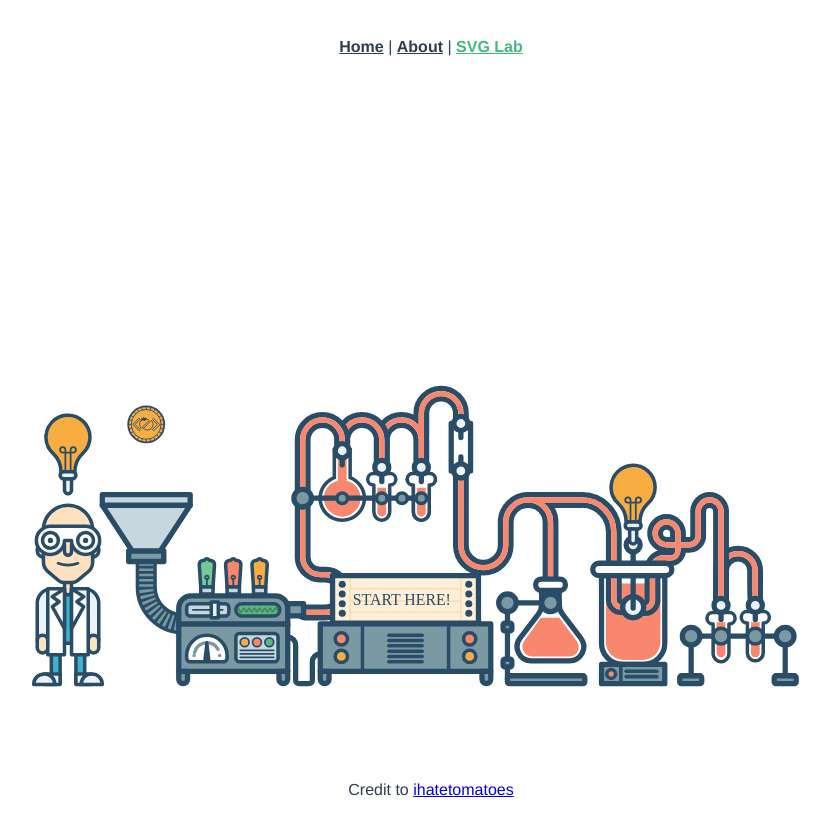
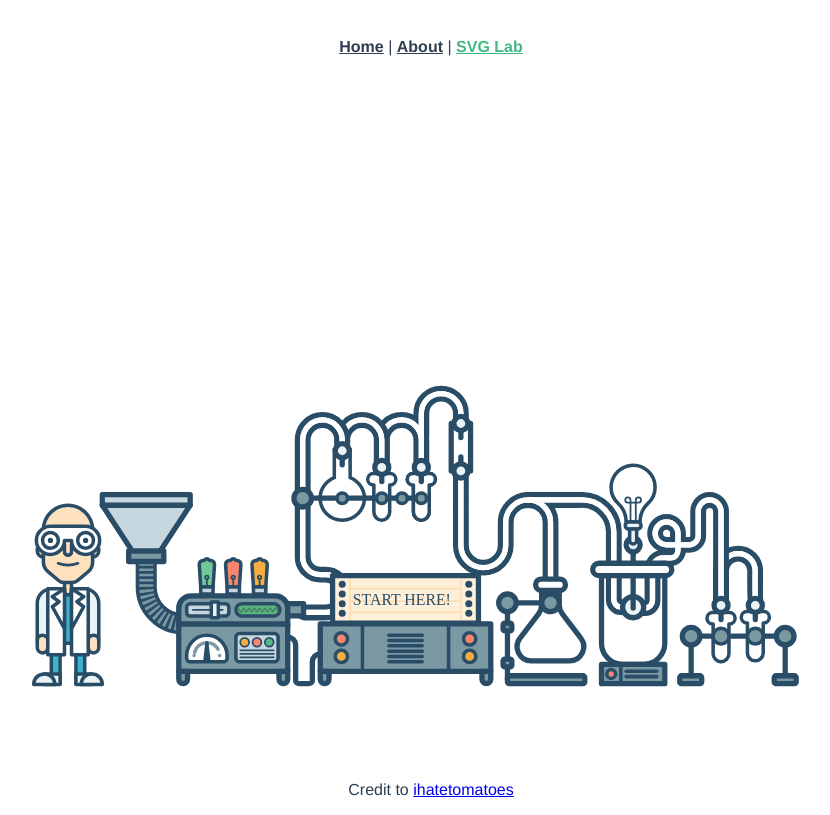
Before and after one commit to bencodezen/animation-lab, a Vue app: page /svg-lab in a window 1280 px wide. Shown: the whole page, without its empty margins (209-1039 px from the left). Built offline with nearby package versions, Linux system fonts and the light colour scheme.

Commit message:
feature: Reset all liquids to hide

```diff
--- a/src/components/LabSVG.vue
+++ b/src/components/LabSVG.vue
@@ -3,12 +3,26 @@ export default {
   methods: {
     clearStage() {
       const clearTl = new TimelineMax()
+      const liquids = document.querySelectorAll('.liquid')
 
       clearTl
         .set(this.$refs.coin, {
+          x: -90,
+          y: 120,
           scale: 0.5,
           transformOrigin: 'center center'
         })
+        .set(this.$refs.mainBulb, {
+          fill: '#fff'
+        })
+        .set(liquids, { stroke: '#fff' })
+        .set(this.$refs.liquidInside1Mask, { y: 492 })
+        .set(this.$refs.liquidInside2Mask, { y: 494 })
+        .set(this.$refs.liquidInside3Mask, { y: 491 })
+        .set(this.$refs.liquidInside4Mask, { y: 650 })
+        .set(this.$refs.liquidInside5Mask, { y: 654 })
+        .set(this.$refs.liquidInside6Mask, { y: 651 })
+        .set(this.$refs.liquidInside7Mask, { y: 651 })
 
       return clearTl
     }
@@ -23,8 +37,6 @@ export default {
 
 <template>
   <svg
-    xmlns="http://www.w3.org/2000/svg"
-    xmlns:xlink="http://www.w3.org/1999/xlink"
     version="1.1"
     id="GSAPLab"
     x="0"
@@ -34,6 +46,78 @@ export default {
     enable-background="new 0 0 1024 768"
     xml:space="preserve"
   >
+    <defs>
+      <clipPath id="liquid-inside-1-mask">
+        <rect
+          ref="liquidInside1Mask"
+          x="387"
+          y="415"
+          fill="#F8876E"
+          width="49"
+          height="77"
+        />
+      </clipPath>
+      <clipPath id="liquid-inside-2-mask">
+        <rect
+          ref="liquidInside2Mask"
+          x="446"
+          y="451"
+          fill="#F8876E"
+          width="20"
+          height="43"
+        />
+      </clipPath>
+      <clipPath id="liquid-inside-3-mask">
+        <rect
+          ref="liquidInside3Mask"
+          x="493"
+          y="452"
+          fill="#F8876E"
+          width="17"
+          height="39"
+        />
+      </clipPath>
+      <clipPath id="liquid-inside-4-mask">
+        <rect
+          ref="liquidInside4Mask"
+          x="614"
+          y="602"
+          fill="#F8876E"
+          width="69"
+          height="48"
+        />
+      </clipPath>
+      <clipPath id="liquid-inside-5-mask">
+        <rect
+          ref="liquidInside5Mask"
+          x="707"
+          y="563"
+          fill="#F8876E"
+          width="69"
+          height="91"
+        />
+      </clipPath>
+      <clipPath id="liquid-inside-6-mask">
+        <rect
+          ref="liquidInside6Mask"
+          x="835"
+          y="608"
+          fill="#F8876E"
+          width="15"
+          height="43"
+        />
+      </clipPath>
+      <clipPath id="liquid-inside-7-mask">
+        <rect
+          ref="liquidInside7Mask"
+          x="875"
+          y="608"
+          fill="#F8876E"
+          width="12"
+          height="43"
+        />
+      </clipPath>
+    </defs>
     <g id="_x3C_Group_x3E_">
       <path
         fill="#FFFFFF"
@@ -50,26 +134,9 @@ export default {
         id="LiquidInside1"
         fill="#F8876E"
         d="M416 449v-31h-10v31c-9.1 1.9-16 10.3-16 20 0 11 10 21 21 21s21-10 21-21C432 459.3 425.1 450.9 416 449z"
-      />
-      <rect
-        id="LiquidInside1Mask_1_"
-        x="389"
-        y="416"
-        display="none"
-        fill="#F8876E"
-        width="45"
-        height="75"
+        clip-path="url(#liquid-inside-1-mask)"
       />
     </g>
-    <rect
-      id="LiquidInside1Mask"
-      x="387"
-      y="415"
-      display="none"
-      fill="#F8876E"
-      width="49"
-      height="77"
-    />
     <path
       fill="#FFFFFF"
       stroke="#294C67"
@@ -83,15 +150,7 @@ export default {
       id="LiquidInside5"
       fill="#F8876E"
       d="M753 653h-22c-11 0-20-9-20-20v-67h62v67C773 644 764 653 753 653z"
-    />
-    <rect
-      id="LiquidInside5Mask"
-      x="707"
-      y="563"
-      display="none"
-      fill="#F8876E"
-      width="69"
-      height="91"
+      clip-path="url(#liquid-inside-5-mask)"
     />
     <path
       fill="#FFFFFF"
@@ -110,15 +169,7 @@ export default {
       id="LiquidInside2"
       fill="#F8876E"
       d="M451 457h10v28c0 2.8-2.2 5-5 5l0 0c-2.8 0-5-2.2-5-5V457z"
-    />
-    <rect
-      id="LiquidInside2Mask"
-      x="446"
-      y="451"
-      display="none"
-      fill="#F8876E"
-      width="20"
-      height="43"
+      clip-path="url(#liquid-inside-2-mask)"
     />
     <path
       fill="none"
@@ -140,6 +191,7 @@ export default {
     />
     <path
       id="Liquid9"
+      class="liquid"
       fill="none"
       stroke="#F8876E"
       stroke-width="6"
@@ -245,6 +297,7 @@ export default {
     />
     <path
       id="Liquid7"
+      class="liquid"
       fill="none"
       stroke="#F8876E"
       stroke-width="6"
@@ -255,6 +308,7 @@ export default {
     />
     <path
       id="Liquid5"
+      class="liquid"
       fill="none"
       stroke="#F8876E"
       stroke-width="6"
@@ -265,6 +319,7 @@ export default {
     />
     <path
       id="Liquid6"
+      class="liquid"
       fill="none"
       stroke="#F8876E"
       stroke-width="6"
@@ -275,6 +330,7 @@ export default {
     />
     <path
       id="Liquid4"
+      class="liquid"
       fill="none"
       stroke="#F8876E"
       stroke-width="6"
@@ -284,6 +340,7 @@ export default {
     />
     <path
       id="Liquid3"
+      class="liquid"
       fill="none"
       stroke="#F8876E"
       stroke-width="6"
@@ -309,6 +366,7 @@ export default {
     />
     <path
       id="Liquid2"
+      class="liquid"
       fill="none"
       stroke="#F8876E"
       stroke-width="6"
@@ -334,6 +392,7 @@ export default {
     />
     <path
       id="Liquid1"
+      class="liquid"
       fill="none"
       stroke="#F8876E"
       stroke-width="6"
@@ -352,6 +411,7 @@ export default {
     />
     <path
       id="Liquid8"
+      class="liquid"
       fill="none"
       stroke="#F8876E"
       stroke-width="6"
@@ -1045,15 +1105,7 @@ export default {
         id="LiquidInside6"
         fill="#F8876E"
         d="M837 610h10v35c0 2.8-2.2 5-5 5l0 0c-2.8 0-5-2.2-5-5V610z"
-      />
-      <rect
-        id="LiquidInside6Mask"
-        x="835"
-        y="608"
-        display="none"
-        fill="#F8876E"
-        width="15"
-        height="43"
+        clip-path="url(#liquid-inside-6-mask)"
       />
     </g>
     <g id="_x3C_Group_x3E__2_">
@@ -1095,15 +1147,7 @@ export default {
         id="LiquidInside7"
         fill="#F8876E"
         d="M876 610h10v35c0 2.8-2.2 5-5 5l0 0c-2.8 0-5-2.2-5-5V610z"
-      />
-      <rect
-        id="LiquidInside7Mask"
-        x="875"
-        y="608"
-        display="none"
-        fill="#F8876E"
-        width="12"
-        height="43"
+        clip-path="url(#liquid-inside-7-mask)"
       />
     </g>
     <g id="Printer">
@@ -1369,15 +1413,7 @@ export default {
       id="LiquidInside4"
       fill="#F8876E"
       d="M677.4 631L658 605h-21l-18.6 26c-5.9 7.8-0.4 18 9.3 18H669C678.8 649 683.2 638.8 677.4 631z"
-    />
-    <rect
-      id="LiquidInside4Mask"
-      x="614"
-      y="602"
-      display="none"
-      fill="#F8876E"
-      width="69"
-      height="48"
+      clip-path="url(#liquid-inside-4-mask)"
     />
     <path
       fill="#FFFFFF"
@@ -1501,6 +1537,7 @@ export default {
     />
     <path
       id="MainBulb"
+      ref="mainBulb"
       fill="#F8AD43"
       stroke="#294C67"
       stroke-width="4"
@@ -2032,15 +2069,7 @@ export default {
       id="LiquidInside3"
       fill="#F8876E"
       d="M496 457h10v28c0 2.8-2.2 5-5 5l0 0c-2.8 0-5-2.2-5-5V457z"
-    />
-    <rect
-      id="LiquidInside3Mask"
-      x="493"
-      y="452"
-      display="none"
-      fill="#F8876E"
-      width="17"
-      height="39"
+      clip-path="url(#liquid-inside-3-mask)"
     />
     <line
       fill="none"
@@ -2376,4 +2405,8 @@ export default {
   </svg>
 </template>
 
-<style></style>
+<style>
+#BulbIdea {
+  visibility: hidden;
+}
+</style>
```
